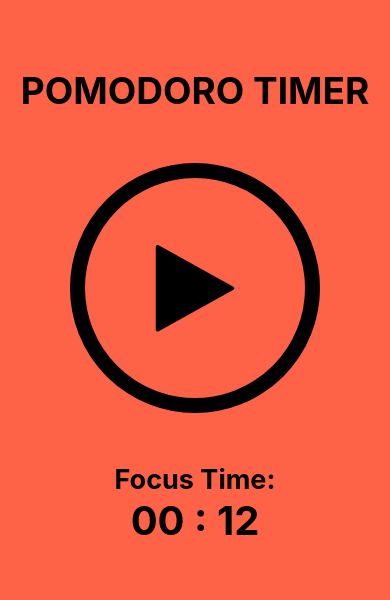
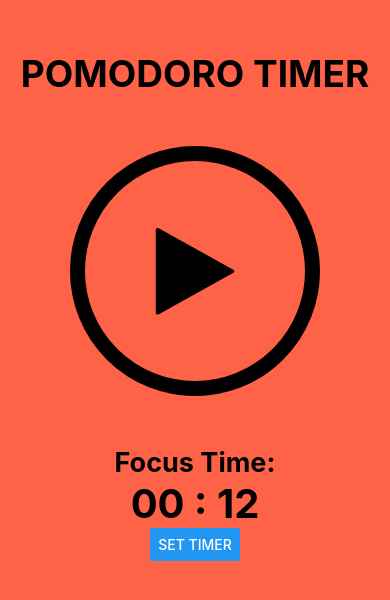
Before and after one commit to alessandro-001/Pomodoro-timer, a React Native app: screen / in a window 390 px wide. Shown: the part 116-716 px from the top of the page. Built offline with nearby package versions, Linux system fonts and the light colour scheme.

Commit message:
adding buttons

```diff
--- a/App.tsx
+++ b/App.tsx
@@ -1,6 +1,6 @@
 import { StatusBar } from 'expo-status-bar';
 import { useEffect, useRef, useState } from 'react';
-import { StyleSheet, Text, View } from 'react-native';
+import { Button, StyleSheet, Text, View } from 'react-native';
 import { CountdownDisplay } from './Components/CountdownDisplay';
 import { TimerButton } from './Components/Timerbutton';
 
@@ -52,6 +52,7 @@ export default function App() {
       <TimerButton timerRunning={timerRunning} startTimer={startTimer} stopTimer={stopTimer} />
       <Text style={styles.modeStyle}>{mode}:</Text>
       <CountdownDisplay timerDate={new Date(timerCount)} />
+      <Button title='Set Timer'></Button>
     </View>
   );
 }
```
